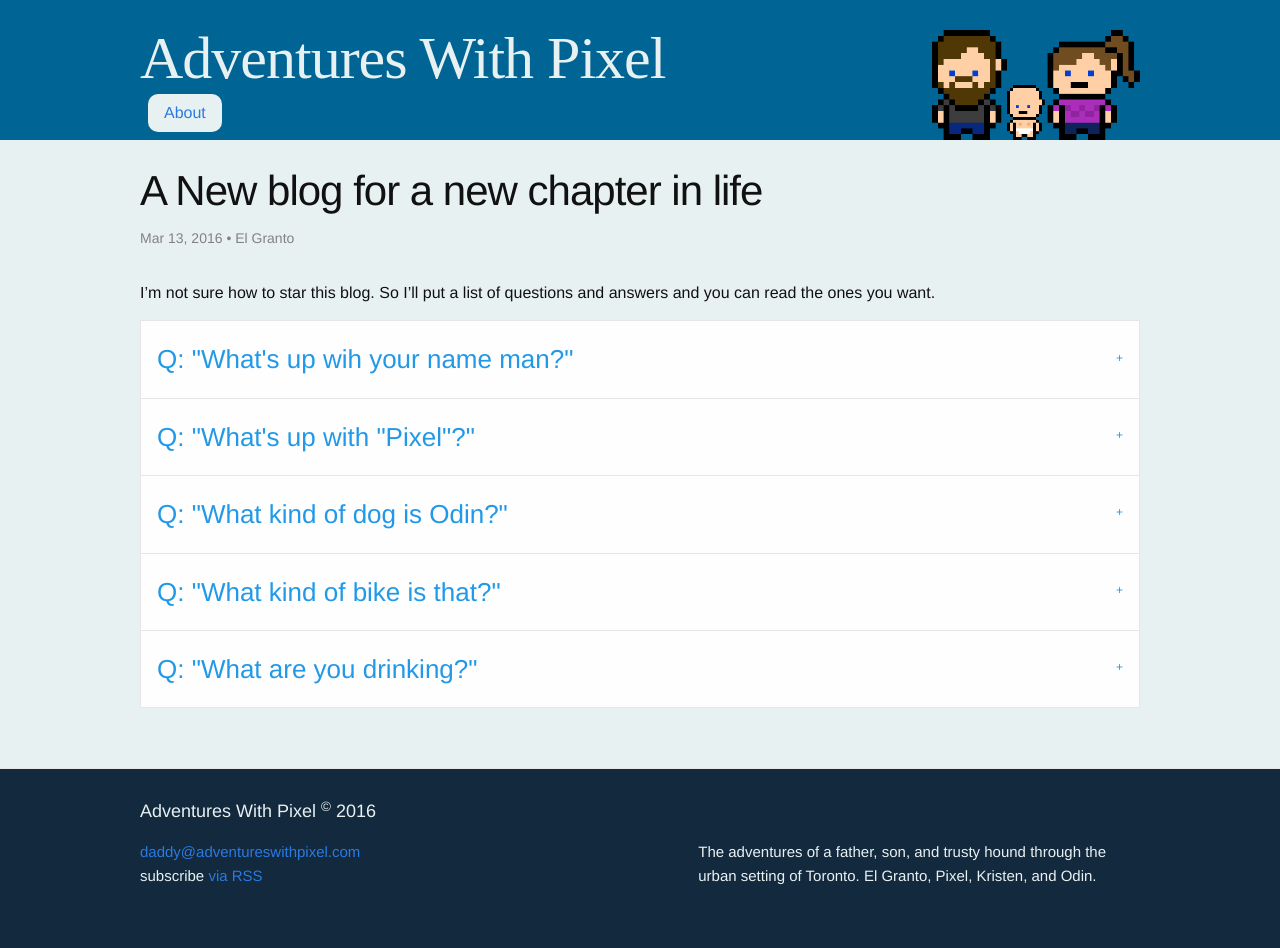
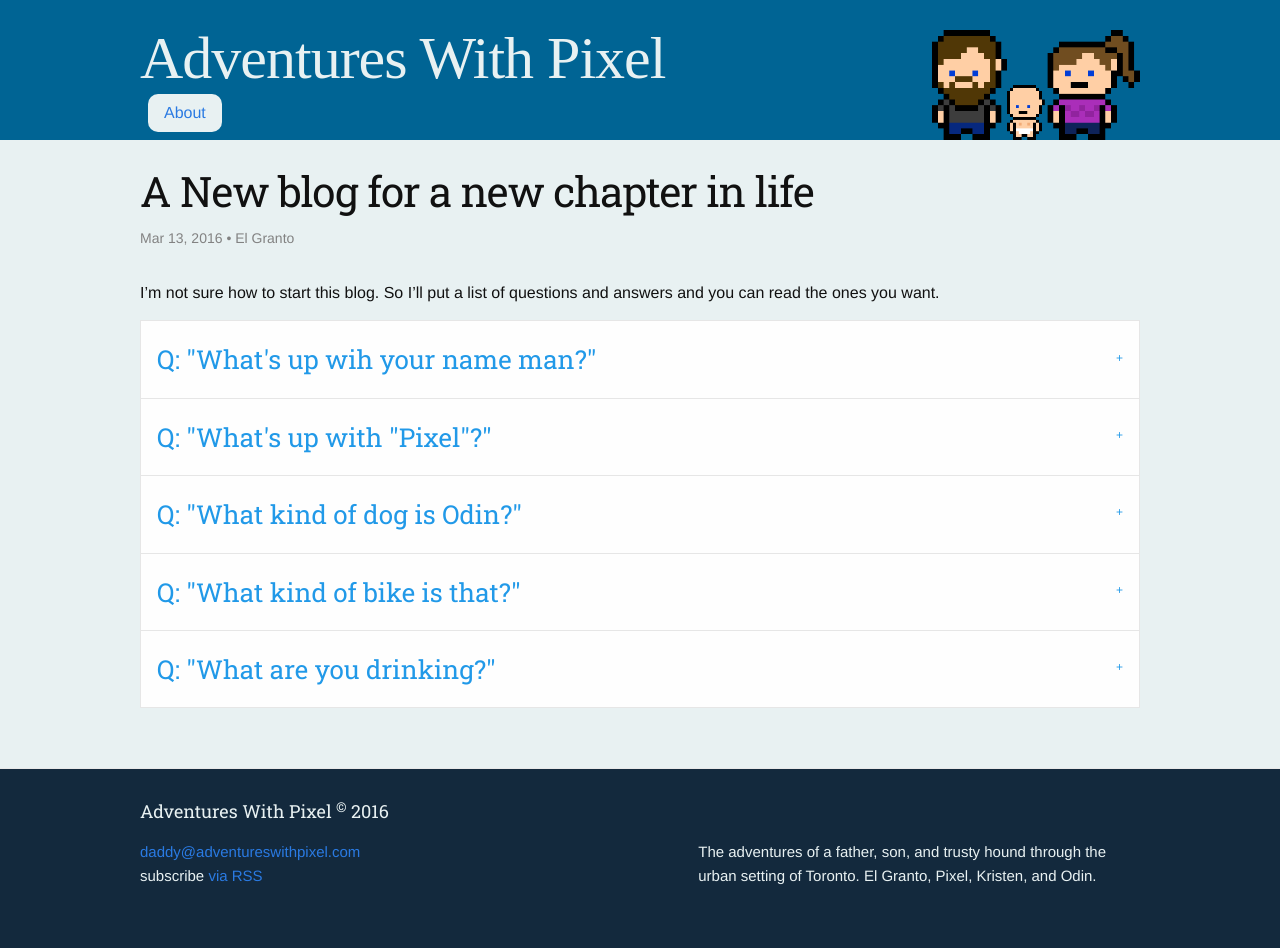
Before and after one commit to ElGranto/AdventuresWithPixel, a Jekyll site: the page built from _posts/2016-03-13-new-blog-new-life.md, in a window 1280 px wide. Built offline with Jekyll 4.4.1, drawn with Linux system fonts in a browser that asks for light colours; nearby versions of some CDN libraries; comment, search, counter and statistics services are not loaded.

Commit message:
wow... I did lots

```diff
--- a/_layouts/post.html
+++ b/_layouts/post.html
@@ -12,7 +12,7 @@ layout: default
     {{ content }}
 
 	{% if page.comments %}
-		<div id="disqus_thread"></div>
+		<div class="medium-6 medium-offset-3" id="disqus_thread"></div>
 		<script>
 		    /**
 		     *  RECOMMENDED CONFIGURATION VARIABLES: EDIT AND UNCOMMENT THE SECTION BELOW TO INSERT DYNAMIC VALUES FROM YOUR PLATFORM OR CMS.
--- a/_posts/2016-03-13-new-blog-new-life.markdown
+++ b/_posts/2016-03-13-new-blog-new-life.md
@@ -6,13 +6,13 @@ author: El Granto
 comments: true
 ---
 
-I'm not sure how to star this blog. So I'll put a list of questions and answers and you can read the ones you want.
+I'm not sure how to start this blog. So I'll put a list of questions and answers and you can read the ones you want.
 
 <ul class="accordion" data-accordion data-allow-all-closed="true" data-multi-expand="true">
   <li class="accordion-item" data-accordion-item>
     <a href="#" class="accordion-title"><h3>Q: "What's up wih your name man?"</h3></a>
     <div class="accordion-content clearfix" data-tab-content>
-    	A: Long ago in a life that seems more dream and less reality now I was given a tshirt from a good friend for my birthday that said "El Granto" on it. The rest was history. If you want to learn more you can check out this post on our sister site <a href="http://www.storefrontlife.com/el-granto/" target="_balnk">Storefront Life</a>.
+    	A: Long ago in a life that seems more dream and less reality now I was given a tshirt from a good friend for my birthday that said "El Granto" on it. The rest was history. If you want to learn more you can check out this post on our sister site <a href="http://www.storefrontlife.com/el-granto/" target="_blank">Storefront Life</a>.
     </div>
   </li>
   <li class="accordion-item" data-accordion-item>
--- a/_sass/_custom.scss
+++ b/_sass/_custom.scss
@@ -3,6 +3,9 @@
  */
 
  @charset "utf-8";
+
+@import url(https://fonts.googleapis.com/css?family=Cookie);
+@import url(https://fonts.googleapis.com/css?family=Roboto+Slab);
 
 body {background: $palette-dark-color;}
 .page-content {background: $palette-white-color;}
@@ -14,11 +17,20 @@ body {background: $palette-dark-color;}
 	}
 }
 
+.site-title {
+    font-family: 'Cookie', cursive;
+}
+
+h1, h2, h3, h4, h5, h6{ font-family: 'Roboto Slab', serif; }
 
 #site-menu{
 	ul{
 		li{margin-right: .5rem;}
 	}
+}
+
+.home {
+	.post-title {margin-bottom:0;}
 }
 
 .accordion-title h3{margin:0;}
--- a/css/main.scss
+++ b/css/main.scss
@@ -33,8 +33,6 @@ $palette-light-color:	#247ba0; //rgba(36, 123, 160, 100)
 $palette-accent-color:	#1b98e0; //rgba(27, 152, 224, 100)
 $palette-white-color:	#e8f1f2; //rgba(232, 241, 242, 100)
 
-@import url(https://fonts.googleapis.com/css?family=Cookie);
-
 // Use media queries like this:
 // @include media-query($on-palm) {
 //     .wrapper {
--- a/index.html
+++ b/index.html
@@ -7,10 +7,11 @@ layout: default
   <ul class="post-list">
     {% for post in site.posts %}
       <li>
-        <h2>
+        <h2 class="post-title">
           <a class="post-link" href="{{ post.url | prepend: site.baseurl }}">{{ post.title }}</a>
         </h2>
         <span class="post-meta">{{ post.date | date: "%b %-d, %Y" }}</span>
+        {{ post.excerpt }}
       </li>
     {% endfor %}
   </ul>
```
Also changed, not shown: other parts of _posts/2016-03-13-new-blog-new-life.md (+1 -1 lines), _drafts/2016-01-01-post-template.markdown (added, +26 -0 lines).
